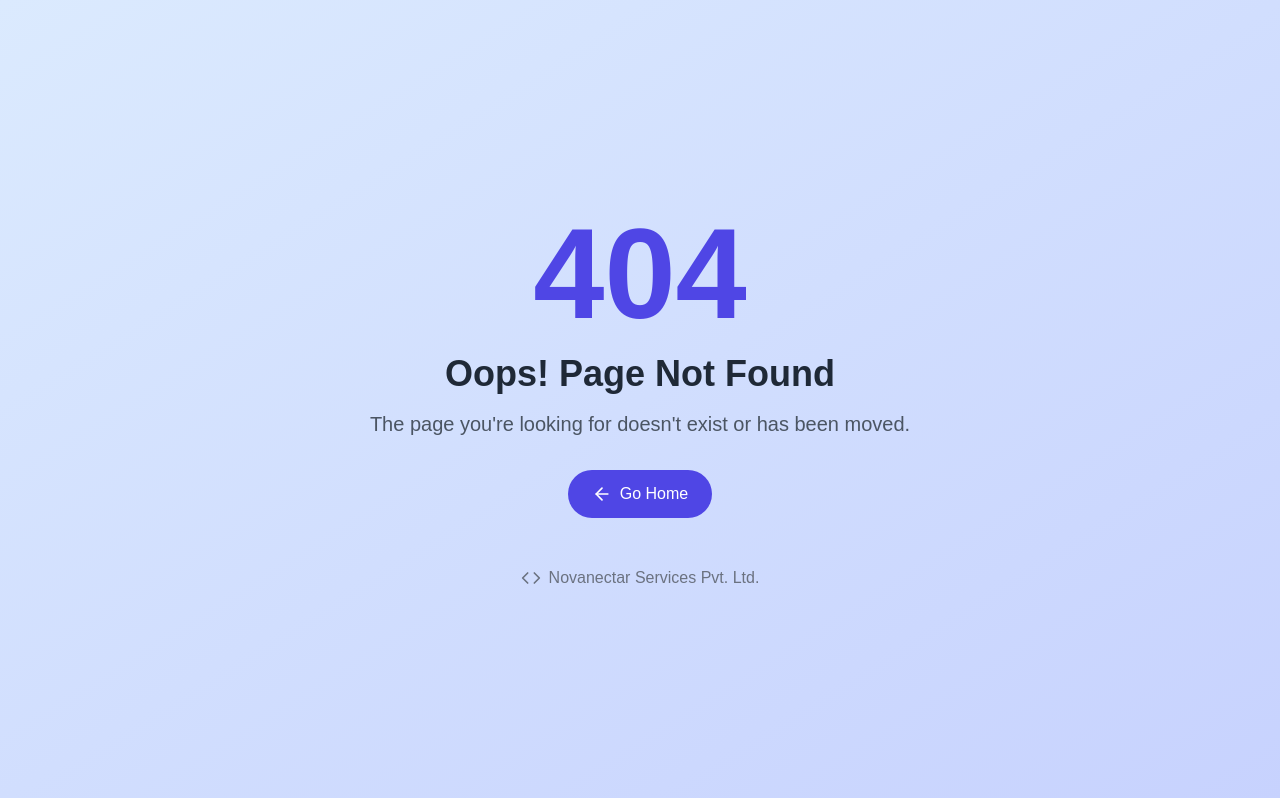
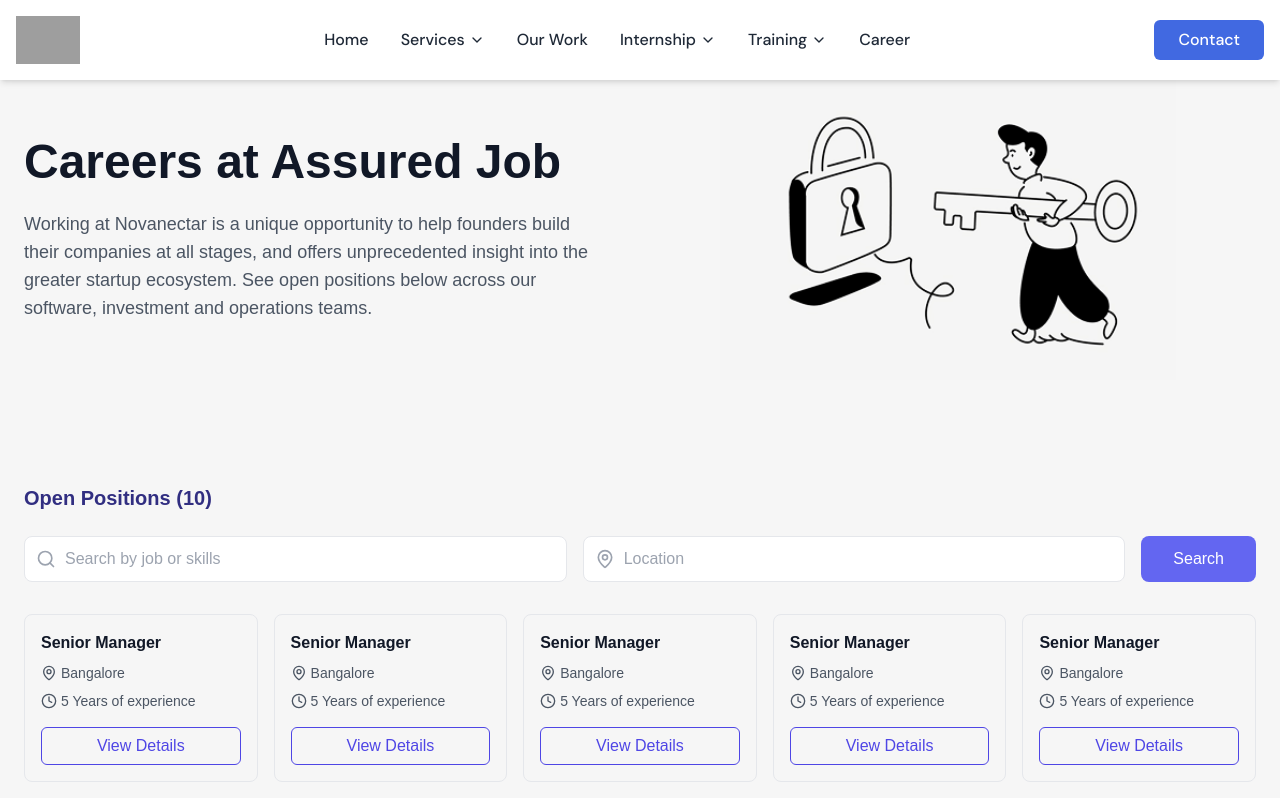
Before and after one commit to avneesh2970/novanectar-main, a Next.js app: page /career in a window 1280 px wide. Before the commit this address had no page. Shown: the top 798 px of the page. Built offline with nearby package versions, Linux system fonts and the light colour scheme; grey boxes are pictures that could not be loaded; a web font is replaced by a local one.

Commit message:
career add in navbar

```diff
--- /dev/null
+++ b/src/app/career/page.tsx
@@ -0,0 +1,197 @@
+"use client";
+import React from "react";
+import { motion } from "framer-motion";
+import Image from "next/image";
+import img from "@/assets/jobs/main.png";
+
+import { useState } from "react";
+import { Search, MapPin, Clock } from "lucide-react";
+import Navbar from "@/components/navbar/Navbar";
+import FooterSection from "@/components/footer/FooterSection";
+
+// Sample data structure - this could later come from an API
+const jobListings = [
+  {
+    id: 1,
+    title: "Senior Manager",
+    location: "Bangalore",
+    experience: "5 Years of experience",
+  },
+  {
+    id: 2,
+    title: "Senior Manager",
+    location: "Bangalore",
+    experience: "5 Years of experience",
+  },
+  {
+    id: 3,
+    title: "Senior Manager",
+    location: "Bangalore",
+    experience: "5 Years of experience",
+  },
+  {
+    id: 4,
+    title: "Senior Manager",
+    location: "Bangalore",
+    experience: "5 Years of experience",
+  },
+  {
+    id: 5,
+    title: "Senior Manager",
+    location: "Bangalore",
+    experience: "5 Years of experience",
+  },
+  {
+    id: 6,
+    title: "Senior Manager",
+    location: "Bangalore",
+    experience: "5 Years of experience",
+  },
+  {
+    id: 7,
+    title: "Senior Manager",
+    location: "Bangalore",
+    experience: "5 Years of experience",
+  },
+  {
+    id: 8,
+    title: "Senior Manager",
+    location: "Bangalore",
+    experience: "5 Years of experience",
+  },
+  {
+    id: 9,
+    title: "Senior Manager",
+    location: "Bangalore",
+    experience: "5 Years of experience",
+  },
+  {
+    id: 10,
+    title: "Senior Manager",
+    location: "Bangalore",
+    experience: "5 Years of experience",
+  },
+];
+
+export default function Jobs() {
+  const [searchQuery, setSearchQuery] = useState("");
+  const [locationQuery, setLocationQuery] = useState("");
+  return (
+    <div className="bg-[#f6f6f6]">
+      <Navbar />
+
+      <div className="w-full overflow-hidden"> {/* Added overflow-hidden wrapper */}
+      <div className="w-full min-h-[400px] flex flex-col md:flex-row items-center justify-between px-6 py-12 md:py-20">
+        {/* Text Content */}
+        <div className="w-full md:w-1/2 space-y-6 mb-12 md:mb-0">
+          <motion.h1
+            className="text-3xl md:text-4xl lg:text-5xl font-bold text-gray-900"
+            initial={{ opacity: 0, y: 20 }}
+            animate={{ opacity: 1, y: 0 }}
+            transition={{ duration: 0.6 }}
+          >
+            Careers at Assured Job
+          </motion.h1>
+
+          <motion.p
+            className="text-lg text-gray-600 max-w-xl"
+            initial={{ opacity: 0, y: 20 }}
+            animate={{ opacity: 1, y: 0 }}
+            transition={{ duration: 0.6, delay: 0.2 }}
+          >
+            Working at Novanectar is a unique opportunity to help founders build
+            their companies at all stages, and offers unprecedented insight into
+            the greater startup ecosystem. See open positions below across our
+            software, investment and operations teams.
+          </motion.p>
+        </div>
+
+        {/* Image Section */}
+        <div className="w-full md:w-1/2 flex justify-center items-center">
+          <motion.div
+            className="relative w-[500px] h-[300px]"
+            initial={{ x: 100, opacity: 0 }}
+            animate={{ x: 0, opacity: 1 }}
+            transition={{
+              duration: 0.8,
+              delay: 0.3,
+              ease: "easeOut"
+            }}
+          >
+            <Image
+              src={img}
+              alt="Lock and Key Illustration"
+              fill
+              className="object-contain"
+              priority
+            />
+          </motion.div>
+        </div>
+      </div>
+    </div>
+
+
+
+
+
+
+      <div className="max-w-7xl mx-auto p-6">
+        <div className="flex items-center justify-between mb-6">
+          <h2 className="text-xl font-semibold text-indigo-900">
+            Open Positions ({jobListings.length})
+          </h2>
+        </div>
+
+        <div className="flex flex-col md:flex-row gap-4 mb-8">
+          <div className="flex-1 relative">
+            <Search className="absolute left-3 top-1/2 transform -translate-y-1/2 text-gray-400 h-5 w-5" />
+            <input
+              type="text"
+              placeholder="Search by job or skills"
+              className="w-full pl-10 pr-4 py-2.5 rounded-lg border border-gray-200 focus:outline-none focus:ring-2 focus:ring-indigo-500 text-gray-800"
+              value={searchQuery}
+              onChange={(e) => setSearchQuery(e.target.value)}
+            />
+          </div>
+          <div className="flex-1 relative">
+            <MapPin className="absolute left-3 top-1/2 transform -translate-y-1/2 text-gray-400 h-5 w-5" />
+            <input
+              type="text"
+              placeholder="Location"
+              className="text-gray-800 w-full pl-10 pr-4 py-2.5 rounded-lg border border-gray-200 focus:outline-none focus:ring-2 focus:ring-indigo-500"
+              value={locationQuery}
+              onChange={(e) => setLocationQuery(e.target.value)}
+            />
+          </div>
+          <button className="bg-indigo-500 text-white px-8 py-2.5 rounded-lg hover:bg-indigo-600 transition-colors">
+            Search
+          </button>
+        </div>
+
+        <div className="grid grid-cols-1 md:grid-cols-2 lg:grid-cols-3 xl:grid-cols-5 gap-4">
+          {jobListings.map((job) => (
+            <div
+              key={job.id}
+              className="p-4 border border-gray-200 rounded-lg hover:shadow-lg transition-shadow"
+            >
+              <h3 className="font-semibold text-gray-900 mb-2">{job.title}</h3>
+              <div className="flex items-center text-gray-600 mb-2">
+                <MapPin className="h-4 w-4 mr-1" />
+                <span className="text-sm">{job.location}</span>
+              </div>
+              <div className="flex items-center text-gray-600 mb-4">
+                <Clock className="h-4 w-4 mr-1" />
+                <span className="text-sm">{job.experience}</span>
+              </div>
+              <button className="w-full text-indigo-600 border border-indigo-600 rounded-md px-4 py-1.5 hover:bg-indigo-50 transition-colors">
+                View Details
+              </button>
+            </div>
+          ))}
+        </div>
+      </div>
+
+      <FooterSection />
+    </div>
+  );
+}
--- a/src/components/navbar/Navbar.tsx
+++ b/src/components/navbar/Navbar.tsx
@@ -58,6 +58,7 @@
       { label: "Full Stack Development", href: "https://edu.novanectar.co.in" },
     ],
   },
+  { href: "/career", label: "Career" },
 ];
 
 export default function Navbar() {
```
Also changed, not shown: src/assets/jobs/main.png (added).
